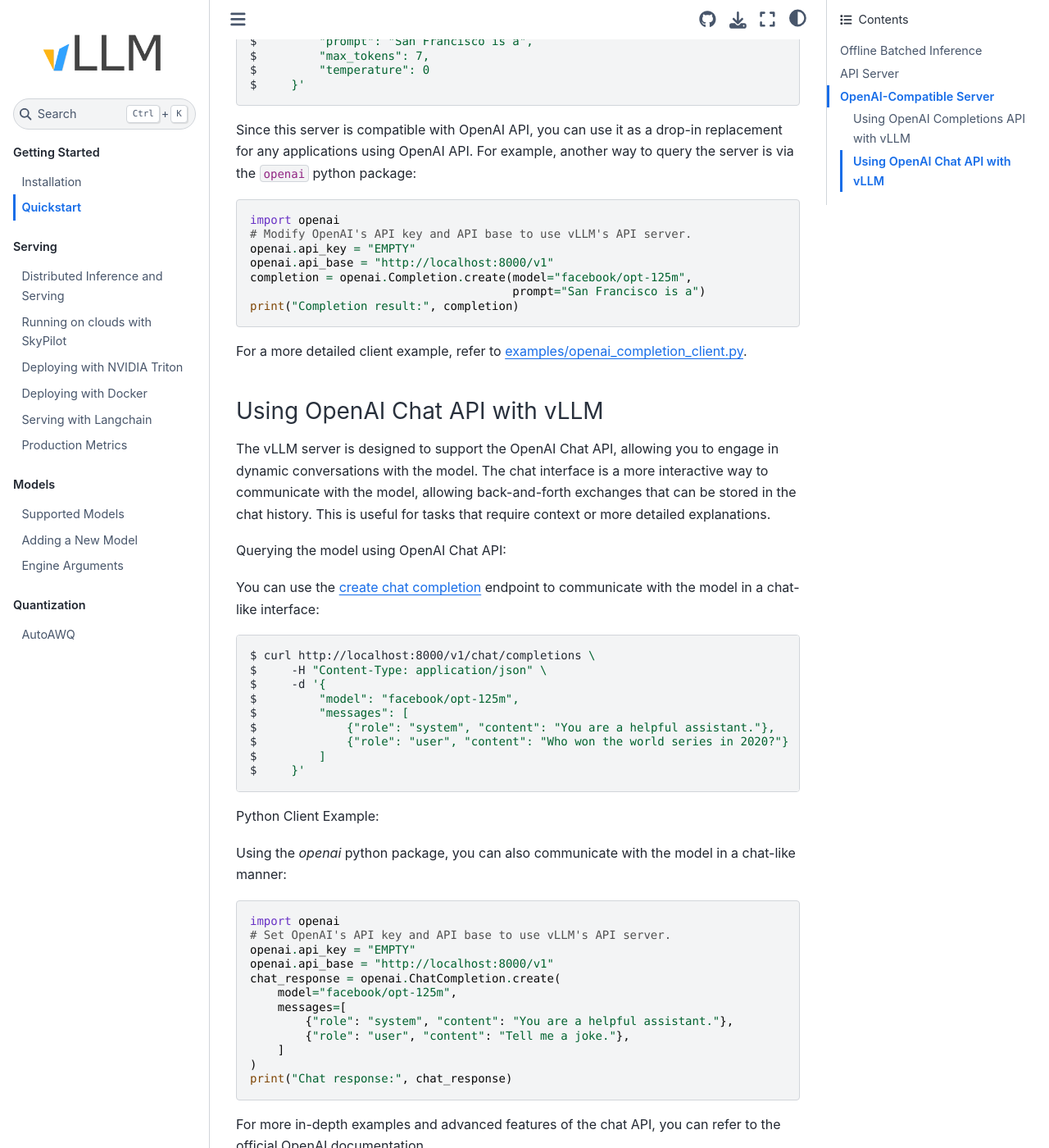
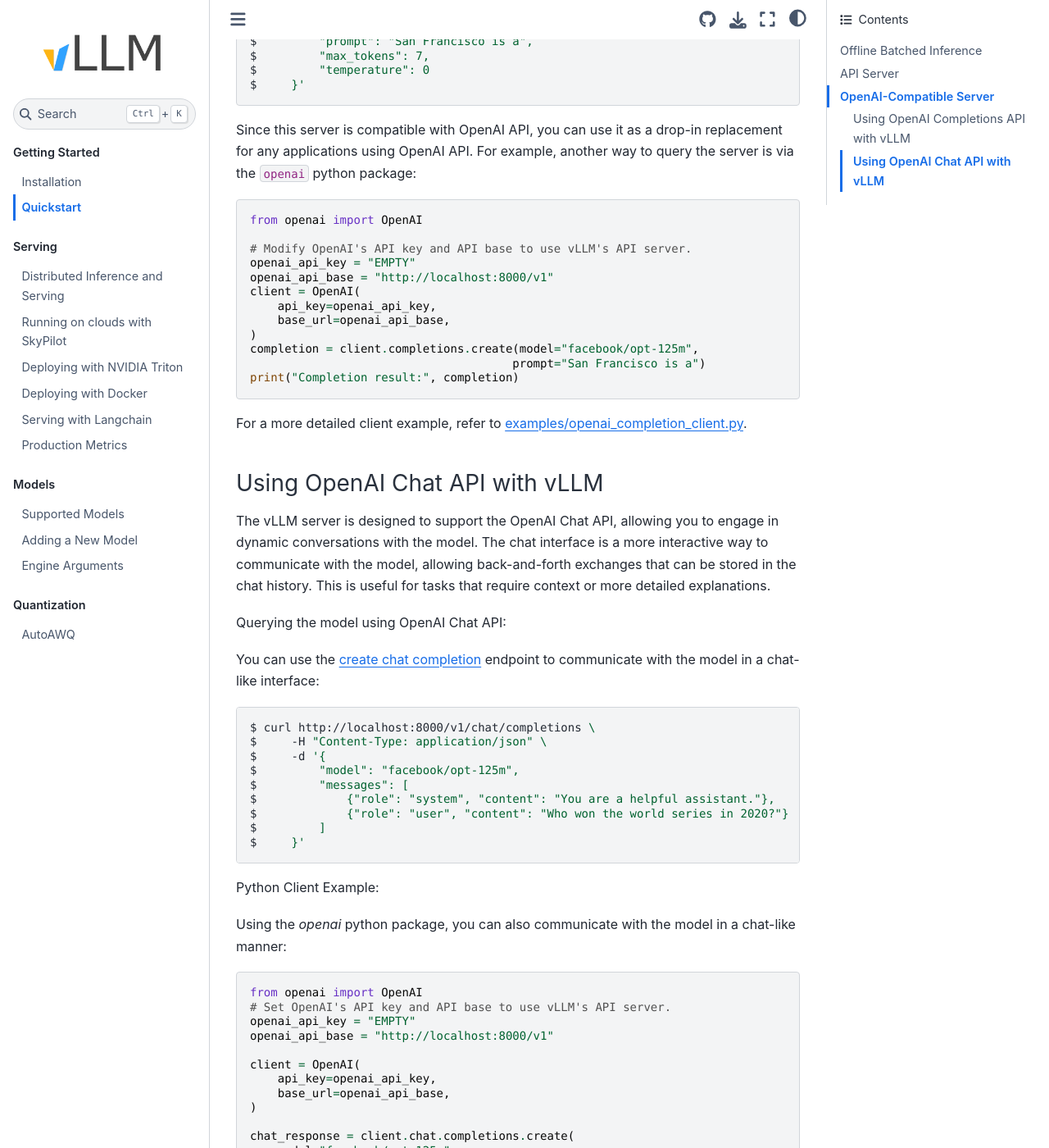
Before and after one commit to shaojiewang/vllm-rocm, a Sphinx documentation site: the page built from docs/source/getting_started/quickstart.rst, in a window 1280 px wide and 1400 px high, scrolled down 3328 px. Shown: the whole window at 82% size. Built offline with Sphinx 7.4.7 and the Sphinx Book theme 1.1.4, drawn with Linux system fonts in a browser that asks for light colours.

Commit message:
chore(examples-docs): upgrade to OpenAI V1  (#1785)

```diff
--- a/docs/source/getting_started/quickstart.rst
+++ b/docs/source/getting_started/quickstart.rst
@@ -157,11 +157,16 @@ Since this server is compatible with OpenAI API, you can use it as a drop-in rep
 
 .. code-block:: python
 
-    import openai
+    from openai import OpenAI
+
     # Modify OpenAI's API key and API base to use vLLM's API server.
-    openai.api_key = "EMPTY"
-    openai.api_base = "http://localhost:8000/v1"
-    completion = openai.Completion.create(model="facebook/opt-125m",
+    openai_api_key = "EMPTY"
+    openai_api_base = "http://localhost:8000/v1"
+    client = OpenAI(
+        api_key=openai_api_key,
+        base_url=openai_api_base,
+    )
+    completion = client.completions.create(model="facebook/opt-125m",
                                           prompt="San Francisco is a")
     print("Completion result:", completion)
 
@@ -194,11 +199,17 @@ Using the `openai` python package, you can also communicate with the model in a
 
 .. code-block:: python
 
-    import openai
+    from openai import OpenAI
     # Set OpenAI's API key and API base to use vLLM's API server.
-    openai.api_key = "EMPTY"
-    openai.api_base = "http://localhost:8000/v1"
-    chat_response = openai.ChatCompletion.create(
+    openai_api_key = "EMPTY"
+    openai_api_base = "http://localhost:8000/v1"
+
+    client = OpenAI(
+        api_key=openai_api_key,
+        base_url=openai_api_base,
+    )
+
+    chat_response = client.chat.completions.create(
         model="facebook/opt-125m",
         messages=[
             {"role": "system", "content": "You are a helpful assistant."},
```
Also changed, not shown: 2 other files.
